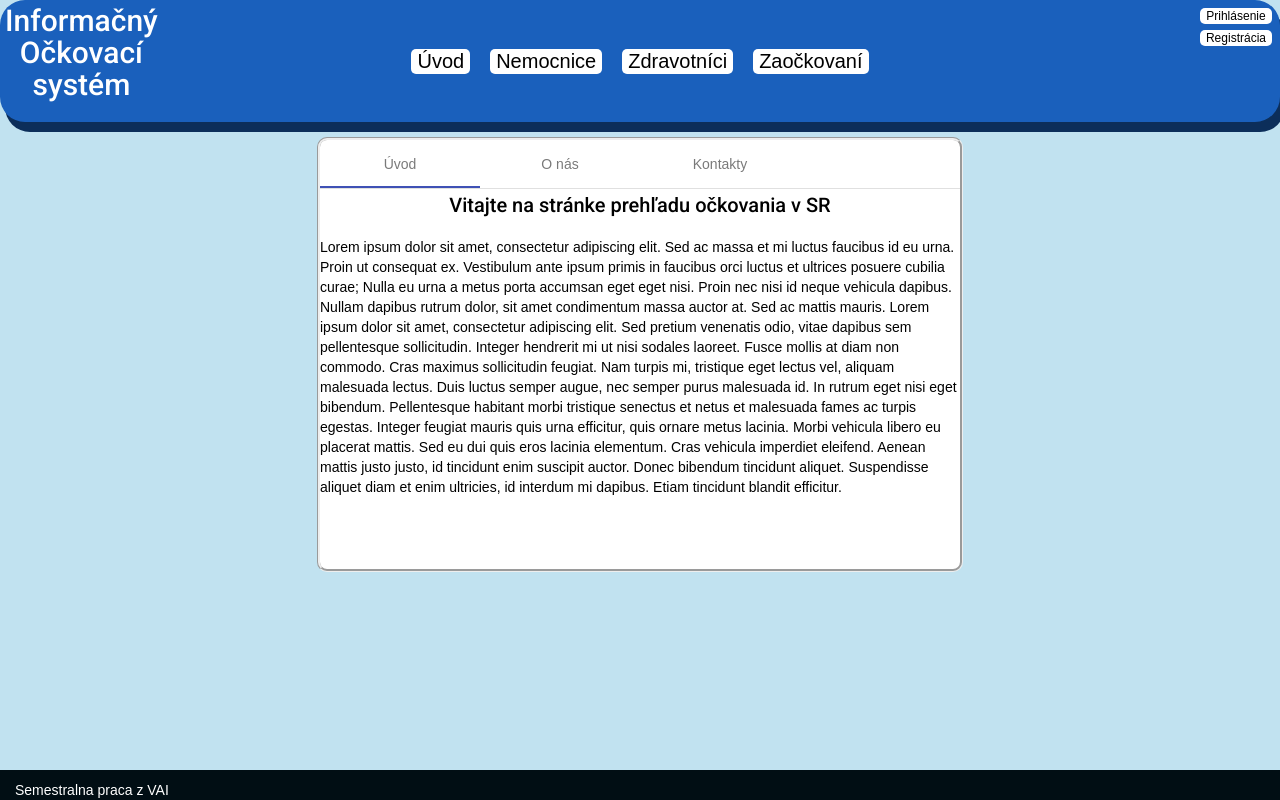
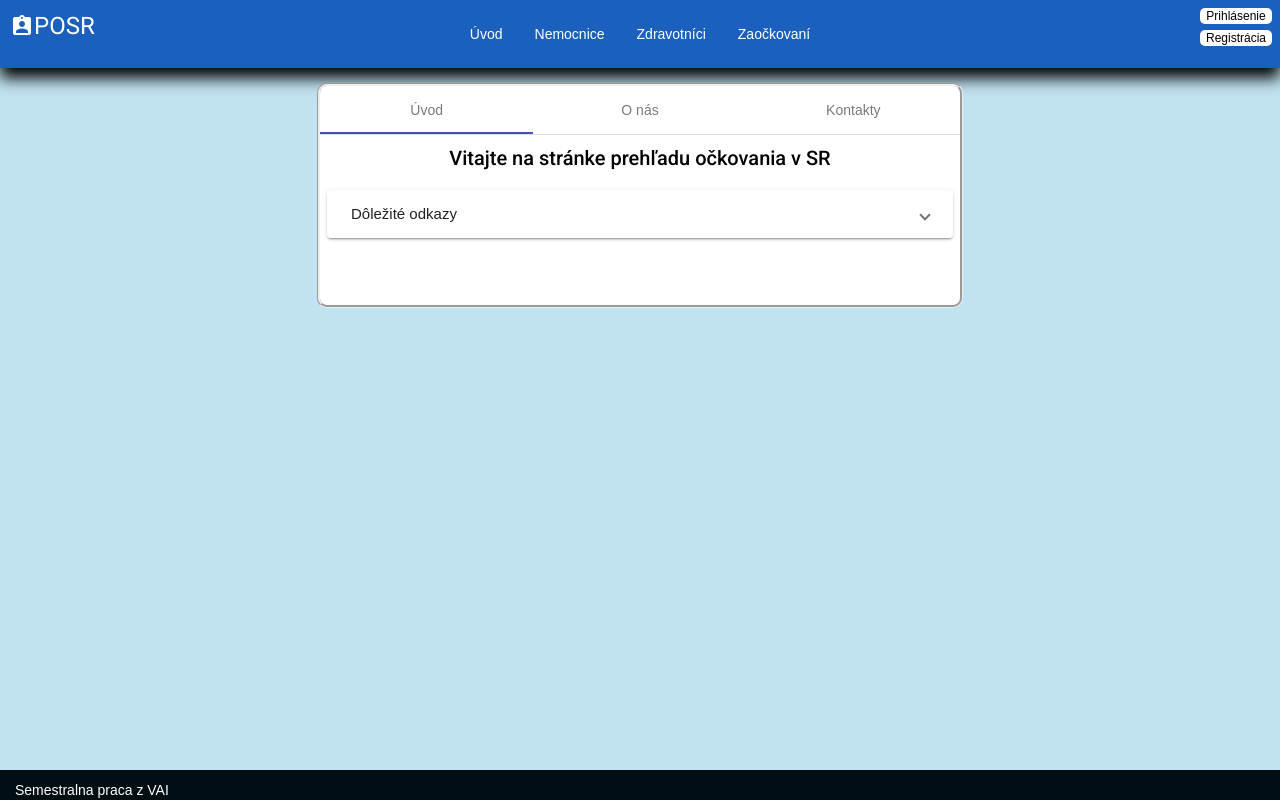
Before and after one commit to gabajci/inf-ockovaci-system, an Angular app: page /welcome-page in a window 1280 px wide. Built offline with nearby package versions, Linux system fonts and the light colour scheme.

Commit message:
upravy css-hlavicka

```diff
--- a/src/app/header/header.component.html
+++ b/src/app/header/header.component.html
@@ -1,18 +1,18 @@
 <div class="header">
-     <div style="width: 20%;">
-        <H2 style="width: min-content; font-size: 30px;">Informačný
-            Očkovací
-            systém
-        </H2>
+    <div style="width: 20%;">
+        <div class="logo">
+            <mat-icon style="padding-top: 4px;">assignment_ind</mat-icon>
+            <H1>POSR</H1>
+        </div>
     </div>
     <div class="signpost">
-        <button routerLink="/welcome-page">Úvod</button>
-        <button routerLink="/hospital">Nemocnice</button>
-        <button routerLink="/personal">Zdravotníci</button>
-        <button routerLink="/vaccinated">Zaočkovaní</button>
+        <button mat-button routerLink="/welcome-page">Úvod</button>
+        <button mat-button routerLink="/hospital">Nemocnice</button>
+        <button mat-button routerLink="/personal">Zdravotníci</button>
+        <button mat-button routerLink="/vaccinated">Zaočkovaní</button>
     </div>
     <div class="auth-signpost">
-        <button class="auth-button" routerLink="/login">Prihlásenie</button>
-        <button class="auth-button" routerLink="/register">Registrácia</button>
+        <button routerLink="/login">Prihlásenie</button>
+        <button routerLink="/register">Registrácia</button>
     </div>
 </div>
--- a/src/app/header/header.component.scss
+++ b/src/app/header/header.component.scss
@@ -6,18 +6,18 @@
     display: flex;
     flex-direction: row;
     justify-content: space-between;
-    box-shadow: 5px 10px #0c2e5a;
-    border-radius: 25px;
+    box-shadow: 0 10px 15px 0px #000000;
+    //border-radius: 25px;
     margin-bottom: 15px;
 }
 
-button {
-    border-radius: 5px;
-    background-color: white;
-    border: none;
-    font-size: 20px;
-    margin: 10px;
+.logo {
+    display: flex;
+    justify-content: flex-start;
+    padding: 5px
 }
+
+
 
 
 .signpost{
@@ -31,8 +31,12 @@ button {
     align-content: flex-end;
     flex-direction: column;
     flex-wrap: wrap;
-    .auth-button {
+
+    button {
+        border-radius: 5px;
+        background-color: white;
+        border: none;
         font-size: 12px;
         margin: 3px;
-    }
+         }
 }
--- a/src/app/header/header.component.ts
+++ b/src/app/header/header.component.ts
@@ -7,9 +7,15 @@ import { Component, OnInit } from '@angular/core';
 })
 export class HeaderComponent implements OnInit {
 
+  private selectedButton = 1;
+
   constructor() { }
 
   ngOnInit(): void {
   }
 
+  changeButton(selButton:number){
+    this.selectedButton= selButton;
+  }
+
 }
--- a/src/app/login/login.component.html
+++ b/src/app/login/login.component.html
@@ -17,6 +17,5 @@
         <button mat-flat-button color="primary">Prihlásenie</button>
     </div>
     <div>
-        <label>Zabudnuté heslo? Zobraziť nápovedu.</label>
-    </div>
+        <label>Zabudnuté heslo? Zobraziť </label><a (click)="openSnackBar('nápoveda')">nápovedu.</a>
 </div>
--- a/src/app/login/login.component.ts
+++ b/src/app/login/login.component.ts
@@ -1,4 +1,5 @@
 import { Component, OnInit } from '@angular/core';
+import {MatSnackBar} from '@angular/material/snack-bar';
 
 @Component({
   selector: 'login',
@@ -7,9 +8,13 @@ import { Component, OnInit } from '@angular/core';
 })
 export class LoginComponent implements OnInit {
 
-  constructor() { }
+  constructor(private _snackBar: MatSnackBar) { }
 
   ngOnInit(): void {
   }
 
+  openSnackBar(message: string) {
+    this._snackBar.open("Vaša nápoveda je: ", message);
+  }
+
 }
--- a/src/app/welcome-page/welcome-page.component.html
+++ b/src/app/welcome-page/welcome-page.component.html
@@ -1,72 +1,44 @@
 <div class="middle-field">
-    <mat-tab-group>
+    <mat-tab-group mat-stretch-tabs>
         <mat-tab label="Úvod">
-            <H2 style="text-align: center;">Vitajte na stránke prehľadu očkovania v SR</H2>
-            <p>Lorem ipsum dolor sit amet, consectetur adipiscing elit. Sed ac massa et mi luctus faucibus id eu urna.
-                Proin ut
-                consequat ex. Vestibulum ante ipsum primis in faucibus orci luctus et ultrices posuere cubilia curae;
-                Nulla eu
-                urna
-                a metus porta accumsan eget eget nisi. Proin nec nisi id neque vehicula dapibus. Nullam dapibus rutrum
-                dolor,
-                sit
-                amet condimentum massa auctor at. Sed ac mattis mauris.
-                Lorem ipsum dolor sit amet, consectetur adipiscing elit. Sed pretium venenatis odio, vitae dapibus sem
-                pellentesque sollicitudin. Integer hendrerit mi ut nisi sodales laoreet. Fusce mollis at diam non
-                commodo. Cras
-                maximus sollicitudin feugiat. Nam turpis mi, tristique eget lectus vel, aliquam malesuada lectus. Duis
-                luctus
-                semper augue, nec semper purus malesuada id. In rutrum eget nisi eget bibendum. Pellentesque habitant
-                morbi
-                tristique senectus et netus et malesuada fames ac turpis egestas. Integer feugiat mauris quis urna
-                efficitur,
-                quis ornare metus lacinia. Morbi vehicula libero eu placerat mattis. Sed eu dui quis eros lacinia
-                elementum.
-                Cras vehicula imperdiet eleifend. Aenean mattis justo justo, id tincidunt enim suscipit auctor. Donec
-                bibendum
-                tincidunt aliquet. Suspendisse aliquet diam et enim ultricies, id interdum mi dapibus. Etiam tincidunt
-                blandit
-                efficitur.
-            </p>
+            <div class="mat-parts">
+                <H2 style="text-align: center;">Vitajte na stránke prehľadu očkovania v SR</H2>
+                <mat-expansion-panel (opened)="panelOpenState = true" (closed)="panelOpenState = false">
+                    <mat-expansion-panel-header>
+                        <mat-panel-title>
+                            Dôležité odkazy
+                        </mat-panel-title>
+                    </mat-expansion-panel-header>
+                    <div>
+                        <a routerLink="/register">Registrácia</a> <br>
+                        <a routerLink="/login">Prihlásenie</a>
+                    </div>
+                </mat-expansion-panel>
+            </div>
         </mat-tab>
-        <mat-tab label="O nás"> nulla,
-            convallis at vestibulum eu, sagittis sed nibh. Nunc feugiat auctor elit, id blandit velit malesuada a.
-            Donec
-            odio ex, pellentesque nec feugiat et, cursus ac purus. Morbi viverra pellentesque enim et dignissim.
-            Donec
-            convallis maximus interdum.
-
-            Suspendisse cursus est quis scelerisque lobortis. Suspendisse semper nunc ut ipsum gravida, ut tristique
-            magna
-            tempus. Maecenas eleifend odio id porta vehicula. Praesent id nunc blandit, bibendum ligula venenatis,
-            condimentum orci. Sed semper metus eros, vel interdum turpis faucibus at. Vivamus vel dolor ullamcorper,
-            bibendum odio sollicitudin, mollis mauris. Integer sit amet tristique felis.
-
-            Vivamus et est vel magna viverra sodales vitae at tellus. Cras gravida lobortis lacus sit amet volutpat.
-            Phasellus maximus elit id lacus faucibus vestibulum. Nunc nec ligula et urna maximus fermentum.
-            Curabitur vitae
-            velit tincidunt, gravida urna at, pharetra lectus. Curabitur ac turpis nec dolor tempus interdum ut
-            ultricies
-            ipsum. Quisque sit amet pellentesque urna. Donec vulputate leo sed sapien lacinia, vitae imperdiet augue
-            vestibulum. </mat-tab>
+        <mat-tab label="O nás">
+            <div class="mat-parts">
+                <p>nulla,
+                    convallis at vestibulum eu, sagittis sed nibh. Nunc feugiat auctor elit, id blandit velit malesuada
+                    a.
+                    Donec
+                    odio ex, pellentesque nec feugiat et, cursus ac purus. Morbi viverra pellentesque enim et dignissim.
+                    Donec
+                    convallis maximus interdum.
+                </p>
+            </div>
+        </mat-tab>
         <mat-tab label="Kontakty">
-            Vivamus faucibus commodo orci, varius feugiat ante congue lobortis. Mauris suscipit enim sit amet tempor
-            lobortis. Sed nec fermentum mauris, quis vulputate erat. Mauris hendrerit porttitor lobortis.
-            Pellentesque
-            posuere pretium suscipit. Sed sed eleifend felis. Fusce vitae magna rutrum, iaculis tortor in, vehicula
-            leo.
-
-            Morbi congue eros eu neque feugiat fermentum. Praesent lectus nunc, molestie vitae odio sit amet,
-            pharetra
-            tempus lectus. Nunc fermentum, ipsum id varius scelerisque, eros tellus malesuada eros, rhoncus blandit
-            urna
-            nisi ac ipsum. Donec viverra iaculis odio a feugiat. Aliquam erat volutpat. Fusce feugiat posuere
-            malesuada. Nam
-            suscipit turpis non sem sagittis pretium. Nam mattis, magna ac semper luctus, leo est vestibulum mauris,
-            a
-            blandit justo erat in sapien. Cras nec ipsum eget ante ornare consectetur non vitae sem. Orci varius
-            natoque
-            penatibus et magnis dis parturient montes, nascetur ridiculus mus. Suspendisse potenti. Praesent urna
+            <div class="mat-parts">
+                <p>nulla,
+                    convallis at vestibulum eu, sagittis sed nibh. Nunc feugiat auctor elit, id blandit velit malesuada
+                    a.
+                    Donec
+                    odio ex, pellentesque nec feugiat et, cursus ac purus. Morbi viverra pellentesque enim et dignissim.
+                    Donec
+                    convallis maximus interdum.
+                </p>
+            </div>
         </mat-tab>
     </mat-tab-group>
 </div>
--- a/src/app/welcome-page/welcome-page.component.scss
+++ b/src/app/welcome-page/welcome-page.component.scss
@@ -0,0 +1,3 @@
+.mat-parts {
+    padding: 7px;
+}
--- a/src/app/welcome-page/welcome-page.component.ts
+++ b/src/app/welcome-page/welcome-page.component.ts
@@ -6,7 +6,7 @@ import { Component, OnInit } from '@angular/core';
   styleUrls: ['./welcome-page.component.scss']
 })
 export class WelcomePageComponent implements OnInit {
-
+  panelOpenState = false;
   constructor() { }
 
   ngOnInit(): void {
```
Also changed, not shown: src/app/app.module.ts (+9 -3 lines), logo.jpg (deleted).
